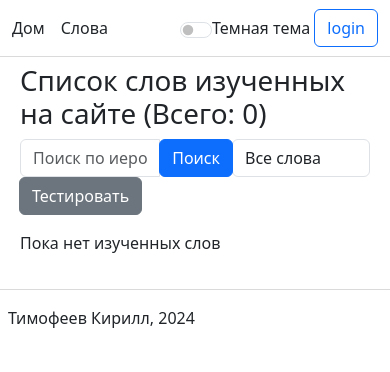
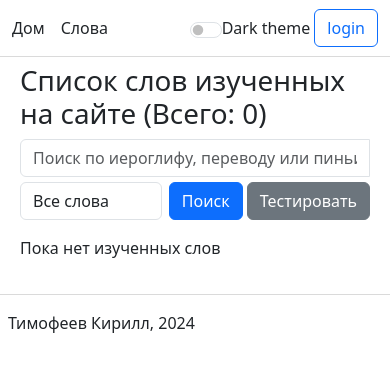
Before and after one commit to laxier/chinese2024FLASK, a Flask app: page /userwords in a window 390 px wide. Shown: the top 372 px of the page. Run offline with Flask 3, Linux system fonts and the light colour scheme; data that the repository does not hold is empty; some libraries are stand-ins or nearby versions.

Commit message:
поменял расстановку кнопок поиск и тест в userwords.html

```diff
--- a/app/templates/base.html
+++ b/app/templates/base.html
@@ -47,7 +47,7 @@
     <div class="col-md-3 text-end" style="display: flex; flex-direction: row; align-items: center;">
         <div class="form-check form-switch text-center">
             <input class="form-check-input" type="checkbox" id="darkSwitch" onchange="toggleTheme()" data-theme-toggle>
-            <label class="form-check-label" for="darkSwitch">Темная тема</label>
+            <label class="form-check-label" for="darkSwitch">Dark theme</label>
         </div>
         {% if current_user.is_anonymous %}
             <a class="btn btn-outline-primary me-2" href="{{ url_for('login') }}">login</a>
--- a/app/templates/userwords.html
+++ b/app/templates/userwords.html
@@ -7,12 +7,9 @@
     <h1>Список слов изученных на сайте (Всего: {{ words.total }})</h1>
     <form method="GET" action="{{ url_for('userwords') }}">
         <div class="input-group mb-3">
-            <input type="text" class="form-control" name="search" placeholder="Поиск по иероглифу, переводу или пиньиню"
+            <input type="text" class="form-control search-input" name="search" placeholder="Поиск по иероглифу, переводу или пиньиню"
                    value="{{ request.args.get('search', '') }}">
-            <div class="input-group-append">
-                <button class="btn btn-primary" type="submit">Поиск</button>
-            </div>
-            <div class="input-group-append">
+            <div class="input-group-append fall-choice">
                 <select class="form-control" name="review_period">
                     <option value="">Все слова</option>
                     <option value="last_week" {% if request.args.get('review_period') == 'last_week' %}selected{% endif %}>За неделю</option>
@@ -26,6 +23,7 @@
                 </select>
             </div>
             <div class="input-group-append">
+                <button class="btn btn-primary" type="submit">Поиск</button>
                 <button class="btn btn-secondary" type="submit" name="action" value="test">Тестировать</button>
             </div>
         </div>
--- a/static/styles.css
+++ b/static/styles.css
@@ -412,11 +412,12 @@ main {
     background-color: var(--bs-dark-bg);
     color: var(--bs-element-color);
 }
-.dark-theme .dropdown-item{
+
+.dark-theme .dropdown-item {
     color: var(--bs-element-color) !important;
 }
 
-.dark-theme .dropdown-item:hover{
+.dark-theme .dropdown-item:hover {
     background-color: var(--bs-hover-color);
 }
 
@@ -496,6 +497,11 @@ main {
 
 .descending::after {
     content: "▼";
+}
+
+.fall-choice {
+    margin-left: 0.5rem !important;
+    margin-right: 0.5rem;
 }
 
 @media (min-width: 992px) {
@@ -695,6 +701,26 @@ main {
     .table-container {
         width: 97%;
     }
+
+    .input-group {
+        display: flex;
+        flex-direction: row;
+        justify-content: space-between;
+    }
+
+    .fall-choice {
+        margin-left: 0px !important;
+        flex:1;
+    }
+
+    .search-input {
+        width: 100% !important;
+        margin-bottom: 5px;
+        /*white-space: normal;*/
+        /*overflow-wrap: break-word;*/
+        /*word-wrap: break-word;*/
+        /*word-break: break-word;*/
+    }
 }
 
 @media (max-width: 400px) {
```
